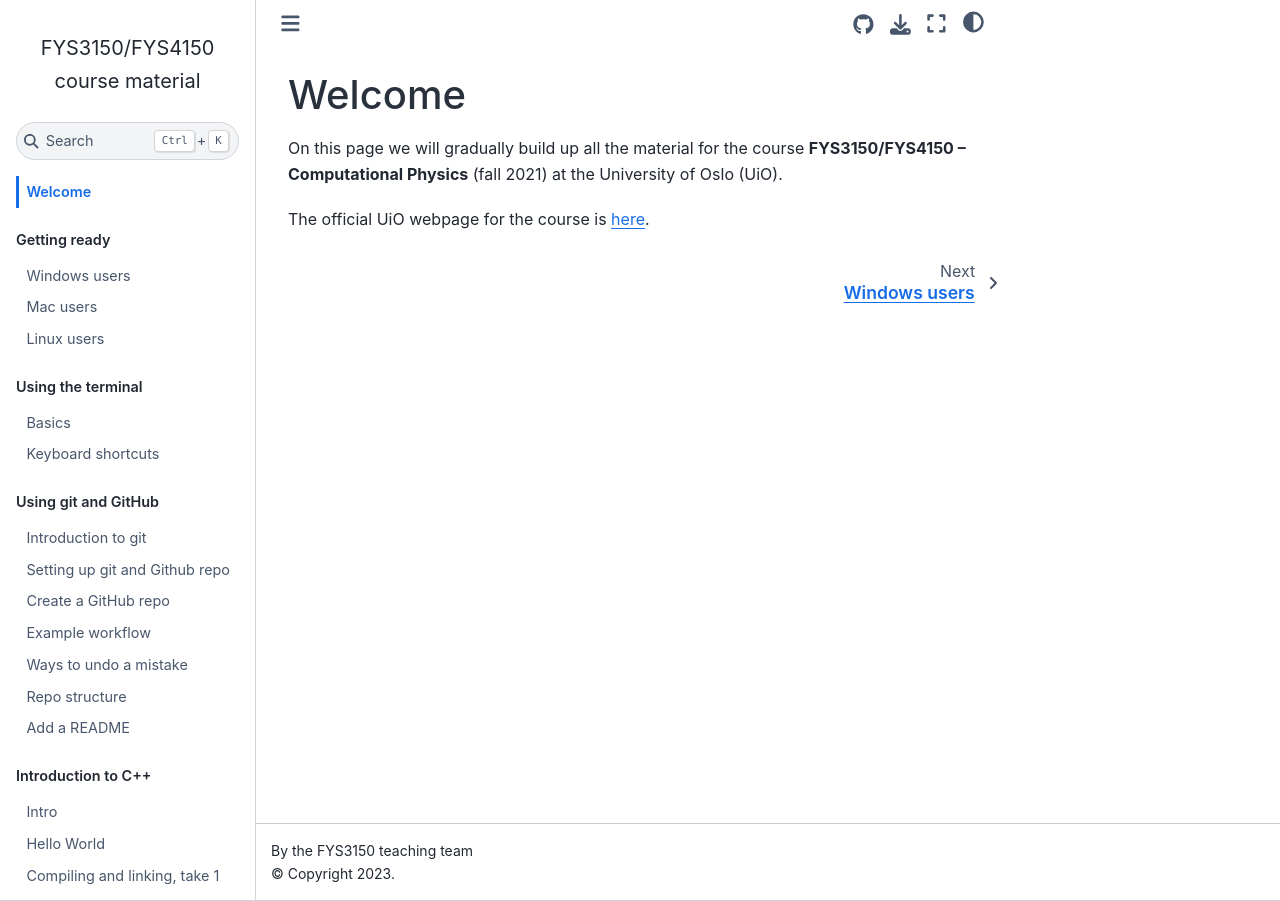
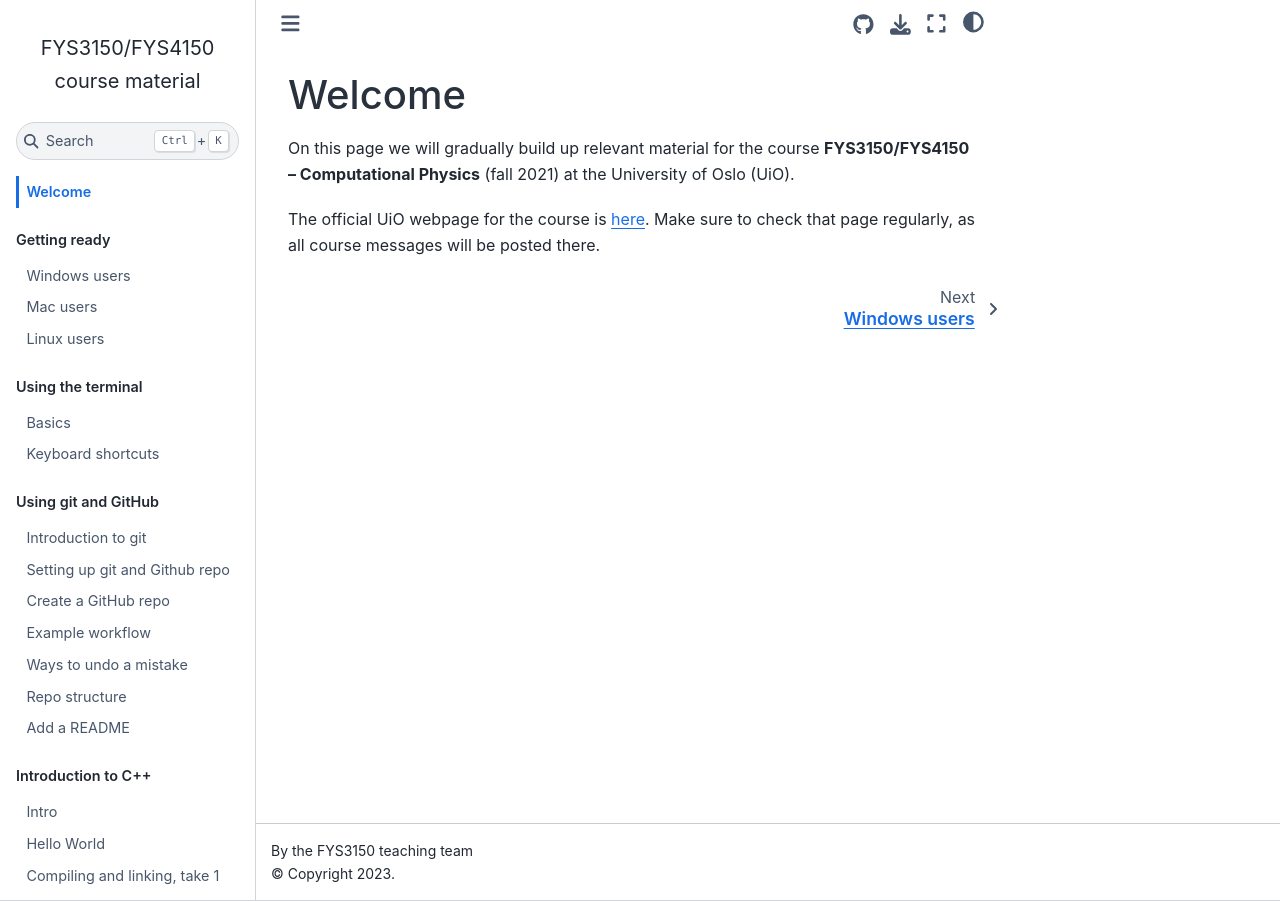
Before and after one commit to anderkve/FYS3150, a Jupyter Book: the page built from intro.md, in a window 1280 px wide. Built offline with Jupyter Book 1.0.4 settings and Sphinx 7.4.7 and the Sphinx Book theme 1.1.4, drawn with Linux system fonts in a browser that asks for light colours.

Commit message:
Small tweaks to front page
	modified:   intro.md

```diff
--- a/intro.md
+++ b/intro.md
@@ -1,5 +1,5 @@
 # Welcome
 
-On this page we will gradually build up all the material for the course **FYS3150/FYS4150 -- Computational Physics** (fall 2021) at the University of Oslo (UiO).
+On this page we will gradually build up relevant material for the course **FYS3150/FYS4150 -- Computational Physics** (fall 2021) at the University of Oslo (UiO).
 
-The official UiO webpage for the course is [here](https://www.uio.no/studier/emner/matnat/fys/FYS3150/h21/index.html).
+The official UiO webpage for the course is [here](https://www.uio.no/studier/emner/matnat/fys/FYS3150/h21/index.html). Make sure to check that page regularly, as all course messages will be posted there.
```
